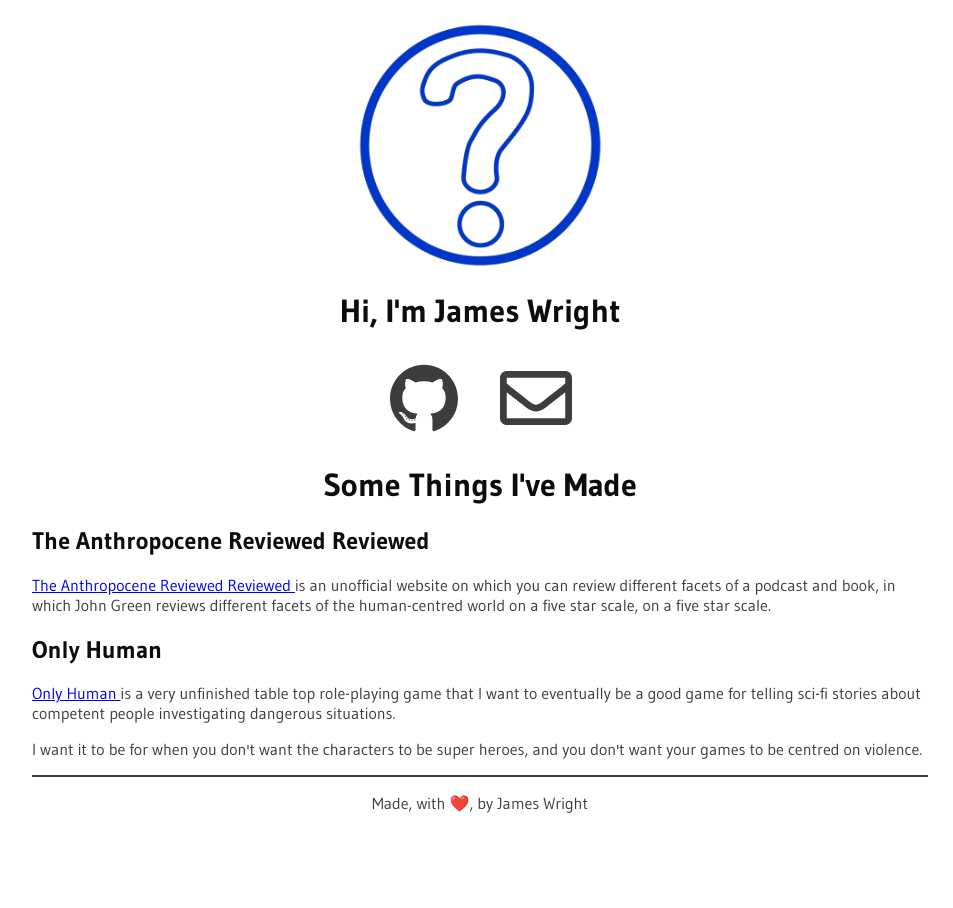
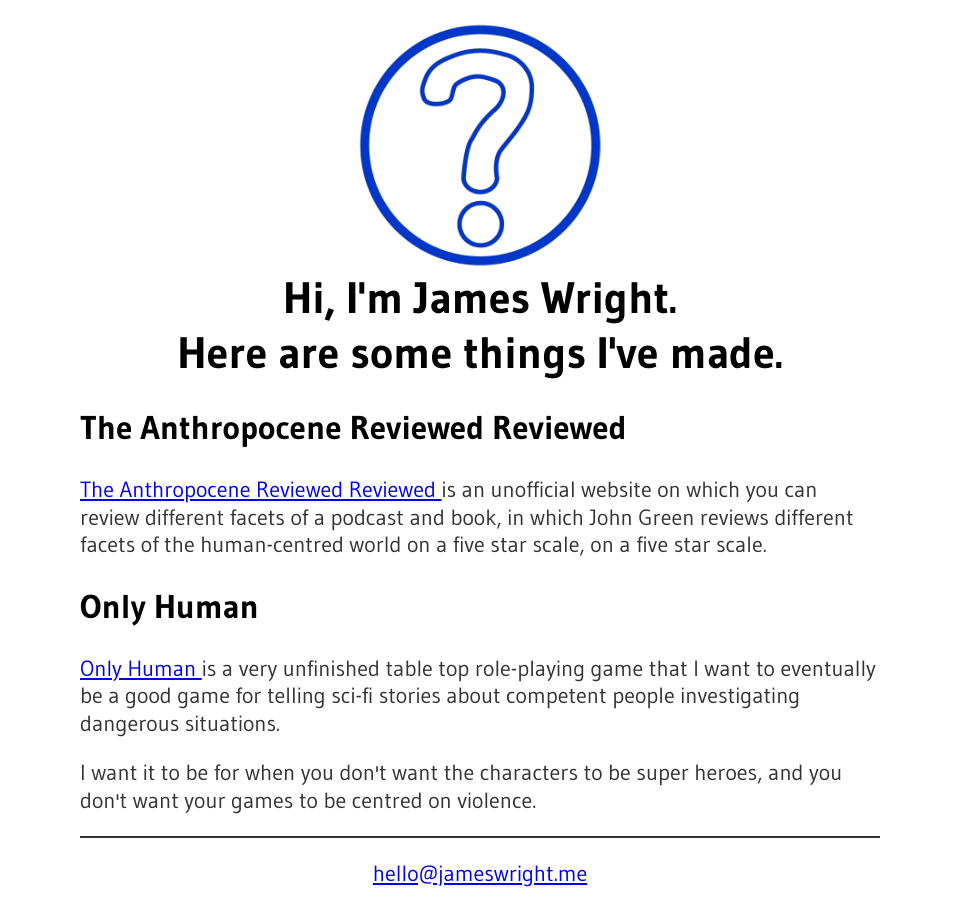
Before and after one commit to thewrongjames/thewrongjames.github.io, a website: page public/index.html in a window 1280 px wide. Shown: the whole page, without its empty margins (160-1113 px from the left). Before the commit the page ends 833 px from the top, so only its background shows below. Drawn offline with Linux system fonts and the light colour scheme.

Commit message:
Tweak styles
Attempting to take inspiration from practicaltypography.com.

I've also simplified a bit. I don't think I need to be referencing my
github in here, I think the icons were taking up a lot of space. I don't
think I need a made with love.

```diff
--- a/public/index.html
+++ b/public/index.html
@@ -12,27 +12,7 @@
       <div id="logo-container">
         <img id="logo" src="question_mark.png"/>
       </div>
-      <h1>Hi, I'm James Wright</h1>
-      <div class="icon-row">
-        <a href="https://github.com/thewrongjames" target="_blank" title="GitHub">
-          <svg viewBox="0 0 128 128">
-            <path fill-rule="evenodd" clip-rule="evenodd" d="M64 5.103c-33.347 0-60.388 27.035-60.388 60.388 0 26.682 17.303 49.317 41.297 57.303 3.017.56 4.125-1.31 4.125-2.905 0-1.44-.056-6.197-.082-11.243-16.8 3.653-20.345-7.125-20.345-7.125-2.747-6.98-6.705-8.836-6.705-8.836-5.48-3.748.413-3.67.413-3.67 6.063.425 9.257 6.223 9.257 6.223 5.386 9.23 14.127 6.562 17.573 5.02.542-3.903 2.107-6.568 3.834-8.076-13.413-1.525-27.514-6.704-27.514-29.843 0-6.593 2.36-11.98 6.223-16.21-.628-1.52-2.695-7.662.584-15.98 0 0 5.07-1.623 16.61 6.19C53.7 35 58.867 34.327 64 34.304c5.13.023 10.3.694 15.127 2.033 11.526-7.813 16.59-6.19 16.59-6.19 3.287 8.317 1.22 14.46.593 15.98 3.872 4.23 6.215 9.617 6.215 16.21 0 23.194-14.127 28.3-27.574 29.796 2.167 1.874 4.097 5.55 4.097 11.183 0 8.08-.07 14.583-.07 16.572 0 1.607 1.088 3.49 4.148 2.897 23.98-7.994 41.263-30.622 41.263-57.294C124.388 32.14 97.35 5.104 64 5.104z"></path>
-            <path d="M26.484 91.806c-.133.3-.605.39-1.035.185-.44-.196-.685-.605-.543-.906.13-.31.603-.395 1.04-.188.44.197.69.61.537.91zm-.743-.55M28.93 94.535c-.287.267-.85.143-1.232-.28-.396-.42-.47-.983-.177-1.254.298-.266.844-.14 1.24.28.394.426.472.984.17 1.255zm-.575-.618M31.312 98.012c-.37.258-.976.017-1.35-.52-.37-.538-.37-1.183.01-1.44.373-.258.97-.025 1.35.507.368.545.368 1.19-.01 1.452zm0 0M34.573 101.373c-.33.365-1.036.267-1.552-.23-.527-.487-.674-1.18-.343-1.544.336-.366 1.045-.264 1.564.23.527.486.686 1.18.333 1.543zm0 0M39.073 103.324c-.147.473-.825.688-1.51.486-.683-.207-1.13-.76-.99-1.238.14-.477.823-.7 1.512-.485.683.206 1.13.756.988 1.237zm0 0M44.016 103.685c.017.498-.563.91-1.28.92-.723.017-1.308-.387-1.315-.877 0-.503.568-.91 1.29-.924.717-.013 1.306.387 1.306.88zm0 0M48.614 102.903c.086.485-.413.984-1.126 1.117-.7.13-1.35-.172-1.44-.653-.086-.498.422-.997 1.122-1.126.714-.123 1.354.17 1.444.663zm0 0"></path>
-          </svg>
-        </a>
-        </a>
-        <a href="mailto:hello@jameswright.me" target="_blank">
-          <!--
-            Regular envelope icon by Font Awesome.
-            https://fontawesome.com/icons/envelope?style=regular Licensed under CC BY-SA 4.0.
-            https://creativecommons.org/licenses/by-sa/4.0/ https://fontawesome.com/license/free
-          -->
-          <svg viewBox="0 0 512 512">
-            <path d="M464 64H48C21.49 64 0 85.49 0 112v288c0 26.51 21.49 48 48 48h416c26.51 0 48-21.49 48-48V112c0-26.51-21.49-48-48-48zm0 48v40.805c-22.422 18.259-58.168 46.651-134.587 106.49-16.841 13.247-50.201 45.072-73.413 44.701-23.208.375-56.579-31.459-73.413-44.701C106.18 199.465 70.425 171.067 48 152.805V112h416zM48 400V214.398c22.914 18.251 55.409 43.862 104.938 82.646 21.857 17.205 60.134 55.186 103.062 54.955 42.717.231 80.509-37.199 103.053-54.947 49.528-38.783 82.032-64.401 104.947-82.653V400H48z"></path>
-          </svg>
-        </a>
-      </div>
-      <h1>Some Things I've Made</h1>
+      <h1>Hi, I'm James Wright.</h1><h1>Here are some things I've made.</h1>
       <h2>The Anthropocene Reviewed Reviewed</h2>
       <p>
         <a href="https://theanthropocenereviewedreviewed.com" target="_blank" rel="noreferrer">
@@ -55,10 +35,7 @@
         want your games to be centred on violence.
       </p>
       <footer>
-        <p>
-          Made, with <span class="heart" role="img" aria-label="love">❤️</span>,
-          by James Wright
-        </p>
+        <p><a href="mailto:hello@jameswright.me">hello@jameswright.me</a></p>
       </footer>
     </body>
 </html>
--- a/public/styles.css
+++ b/public/styles.css
@@ -1,6 +1,7 @@
 :root {
-  --main-colour: #3D3D3D;
-  --highlight-colour: #0D0D0D;
+  --main-colour: #333;
+  --highlight-colour: black;
+  font-size: 22px;
 }
 
 /* See the license at /font/gudea/OFL.txt */
@@ -26,11 +27,13 @@
 body {
   font-family: Gudea;
   width: 70%;
-  max-width: 900px;
+  max-width: 800px;
   margin: auto;
   color: var(--main-colour);
   padding: 20px 0;
   min-width: 300px;
+  line-height: 1.25;
+  word-break: break-word;
 }
 
 h1, h2, h3, h4, h5, h6, b {
@@ -38,6 +41,8 @@ h1, h2, h3, h4, h5, h6, b {
 }
 
 h1 {
+  margin-top: 0;
+  margin-bottom: 0;
   text-align: center;
 }
 
@@ -53,35 +58,13 @@ h1 {
   border-radius: 50%;
 }
 
-.icon-row {
-  display: flex;
-  justify-content: center;
-  align-items: center;
-  flex-wrap: wrap;
-}
-
-.icon-row a svg {
-  width: 4.5rem;
-  fill: var(--main-colour);
-  transition: fill .3s ease;
-  margin: 10px 20px;
-}
-
-.icon-row a svg:hover {
-  fill: var(--highlight-colour);
-}
-
-.heart {
-  color: red;
-}
-
 footer {
   text-align: center;
   margin-top: 1rem;
   border-top: 2px solid var(--main-colour);
 }
 
-@media screen and (max-width: 800px) {
+@media screen and (max-width: 900px) {
   body {
     width: 100%;
     padding: 20px;
```
